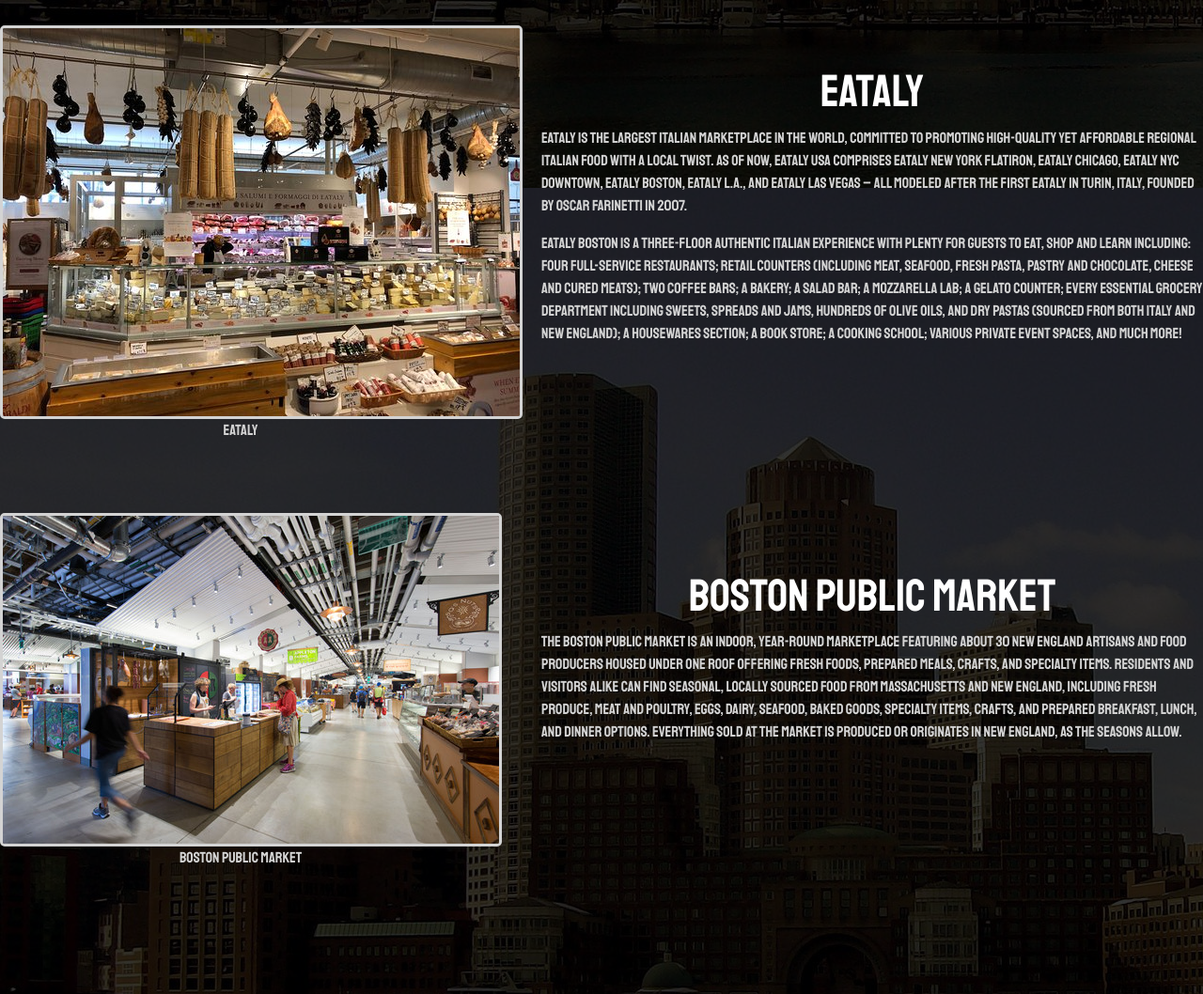
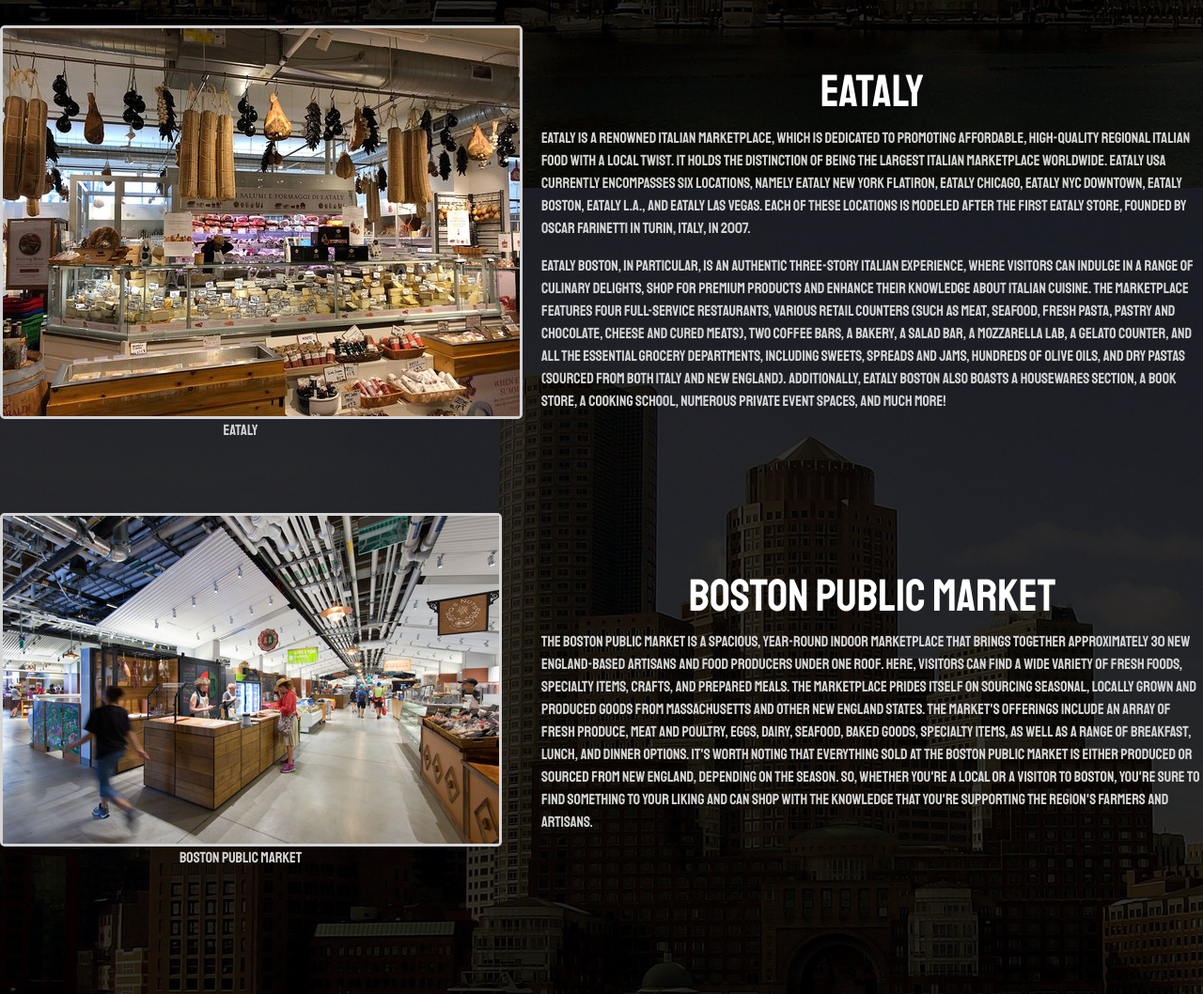
Before and after one commit to biffmalibu/Boston, a plain HTML site: page food.html in a window 1280 px wide. Shown: the part 880-1938 px from the top of the page at 94% size. Drawn offline with nearby package versions, Linux system fonts and the light colour scheme; some packages are replaced by stand-ins of ours; a script that the page names is missing.

Commit message:
Update food.html

```diff
--- a/food.html
+++ b/food.html
@@ -85,7 +85,7 @@
 			<div class="info-container">
 				<div class="info-item">
 					<h1>Quincy Market</h1>
-					<p>Quincy Market is a great place to hang around with friends and family and enjoy some good food. There are 18 restaurants and 35 colonnade eateries 	  of all cuisines. You will surely find something that you like. Many people ask what’s the best Bostonian food or what is the must-eat in Quincy   Market. Classic favorites include:</p>
+					<p>Quincy Market is an ideal destination to spend quality time with your loved ones and savor delicious food. The marketplace boasts an impressive lineup of 18 restaurants and 35 colonnade eateries, catering to a diverse range of cuisines. With such a wide selection, there's bound to be something that suits your palate. Visitors often wonder what quintessential Bostonian dish or delicacy they should try at Quincy Market. Some of the all-time favorites that you must sample include:</p>
 						<ul>
 							<li>Clam Chowder</li>
 							<li>Boston cream pie - official dessert of Massachusetts</li>
@@ -96,13 +96,14 @@
 				</div>
 				<div class="info-item">
 					<h1>Eataly</h1>
-					<p>Eataly is the largest Italian marketplace in the world, committed to promoting high-quality yet affordable regional Italian food with a local twist. As of now, Eataly USA comprises Eataly New York Flatiron, Eataly Chicago, Eataly NYC Downtown, Eataly Boston, Eataly L.A., and Eataly Las Vegas – all modeled after the first Eataly in Turin, Italy, founded by Oscar Farinetti in 2007. </p>
+					<p>Eataly is a renowned Italian marketplace, which is dedicated to promoting affordable, high-quality regional Italian food with a local twist. It holds the distinction of being the largest Italian marketplace worldwide. Eataly USA currently encompasses six locations, namely Eataly New York Flatiron, Eataly Chicago, Eataly NYC Downtown, Eataly Boston, Eataly L.A., and Eataly Las Vegas. Each of these locations is modeled after the first Eataly store, founded by Oscar Farinetti in Turin, Italy, in 2007. </p>
 
-					<p>Eataly Boston is a three-floor authentic Italian experience with plenty for guests to eat, shop and learn including: four full-service restaurants; retail counters (including meat, seafood, fresh pasta, pastry and chocolate, cheese and cured meats); two coffee bars; a bakery; a salad bar; a mozzarella lab; a gelato counter; every essential grocery department including sweets, spreads and jams, hundreds of olive oils, and dry pastas (sourced from both Italy and New England); a housewares section; a book store; a cooking school; various private event spaces, and much more!</p>
+					<p>Eataly Boston, in particular, is an authentic three-story Italian experience, where visitors can indulge in a range of culinary delights, shop for premium products and enhance their knowledge about Italian cuisine. The marketplace features four full-service restaurants, various retail counters (such as meat, seafood, fresh pasta, pastry and chocolate, cheese and cured meats), two coffee bars, a bakery, a salad bar, a mozzarella lab, a gelato counter, and all the essential grocery departments, including sweets, spreads and jams, hundreds of olive oils, and dry pastas (sourced from both Italy and New England). Additionally, Eataly Boston also boasts a housewares section, a book store, a cooking school, numerous private event spaces, and much more!</p>
 				</div>
 				<div class="info-item">
 					<h1>Boston Public Market</h1>
-					<p>The Boston Public Market is an indoor, year-round marketplace featuring about 30 New England artisans and food producers housed under one roof offering fresh foods, prepared meals, crafts, and specialty items. Residents and visitors alike can find seasonal, locally sourced food from Massachusetts and New England, including fresh produce, meat and poultry, eggs, dairy, seafood, baked goods, specialty items, crafts, and prepared breakfast, lunch, and dinner options. Everything sold at the Market is produced or originates in New England, as the seasons allow.</p>
+					<p> The Boston Public Market is a spacious, year-round indoor marketplace that brings together approximately 30 New England-based artisans and food producers under one roof. Here, visitors can find a wide variety of fresh foods, specialty items, crafts, and prepared meals. The marketplace prides itself on sourcing seasonal, locally grown and produced goods from Massachusetts and other New England states. The Market's offerings include an array of fresh produce, meat and poultry, eggs, dairy, seafood, baked goods, specialty items, as well as a range of breakfast, lunch, and dinner options.
+It's worth noting that everything sold at the Boston Public Market is either produced or sourced from New England, depending on the season. So, whether you're a local or a visitor to Boston, you're sure to find something to your liking and can shop with the knowledge that you're supporting the region's farmers and artisans.</p>
 				</div>
 			</div>
 			<!-- End Info Container -->
```
